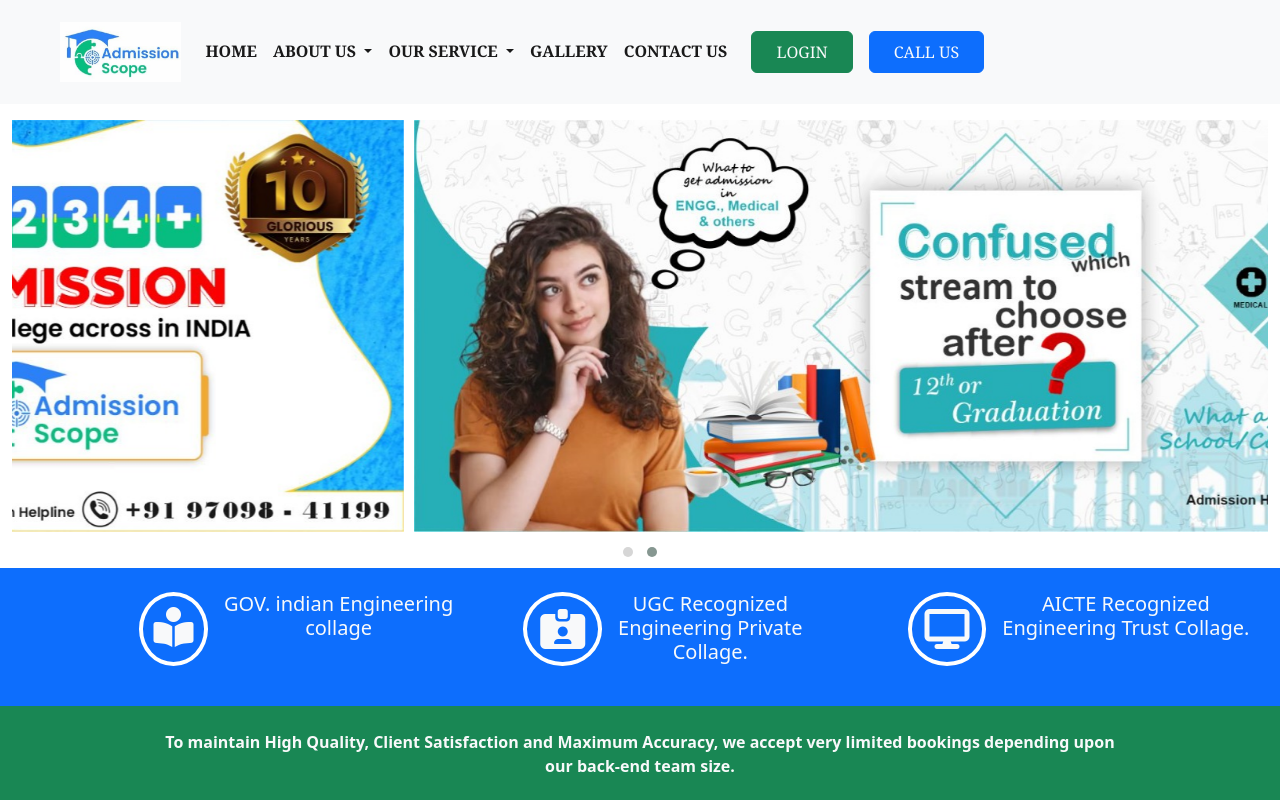
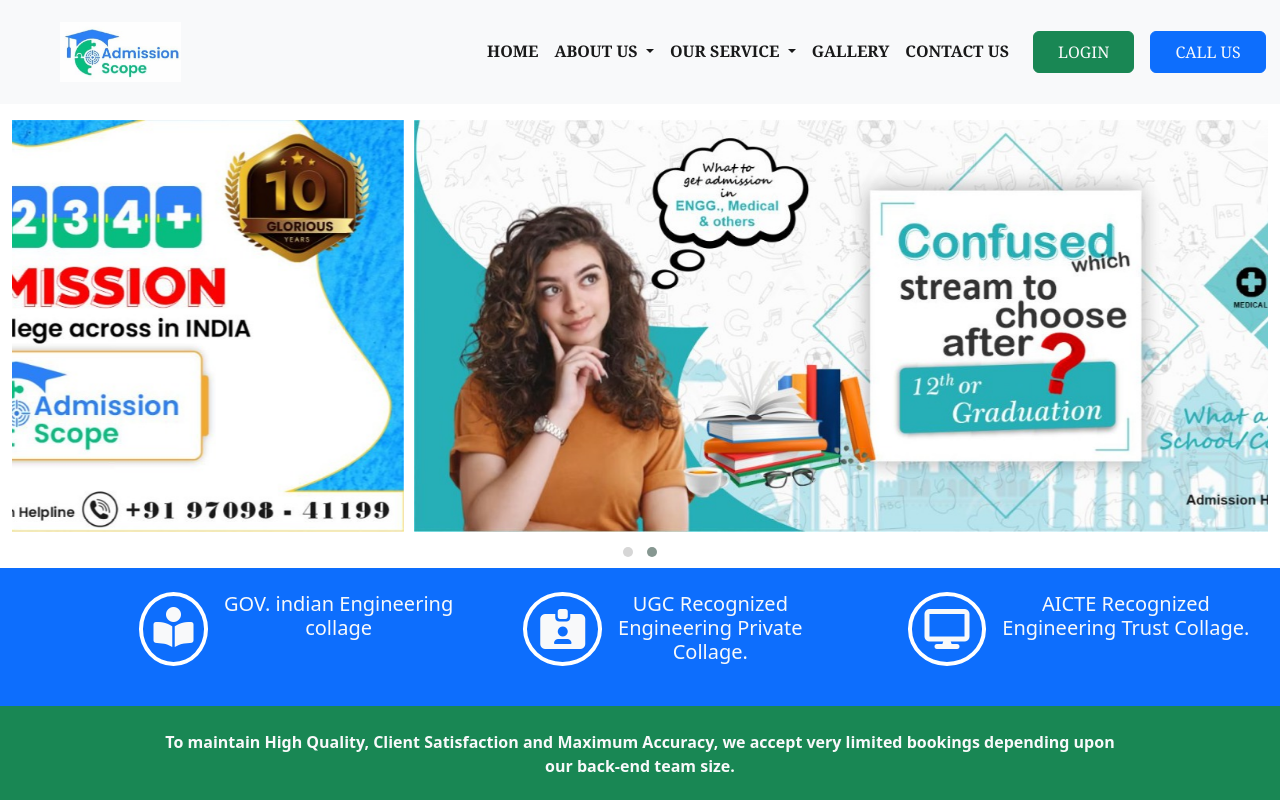
Before and after one commit to raghubhai5/admin.github.io, a plain HTML site: page index.html in a window 1280 px wide. Shown: the top 800 px of the page. Drawn offline with nearby package versions, Linux system fonts and the light colour scheme.

Commit message:
Update index.html

```diff
--- a/index.html
+++ b/index.html
@@ -267,7 +267,7 @@
                     </button>
                     <div class="collapse navbar-collapse" id="navbarTogglerDemo01">
                         <a class="navbar-brand ms-5" href="admission.html"><img src="./image/logo.jpeg" alt="" height="60vh"></a>
-                        <ul class="navbar-nav me-auto mb-2 mb-lg-0 bg-light ms-sm-0" style="margin-left: 22vw;">
+                        <ul class="navbar-nav me-auto mb-2 mb-lg-0 bg-light" style="margin-left: 22vw;">
                             <li class="nav-item">
                                 <a class="nav-link active  fs-6 fw-bold" aria-current="page" href="admission.html">HOME</a>
                             </li>
```
